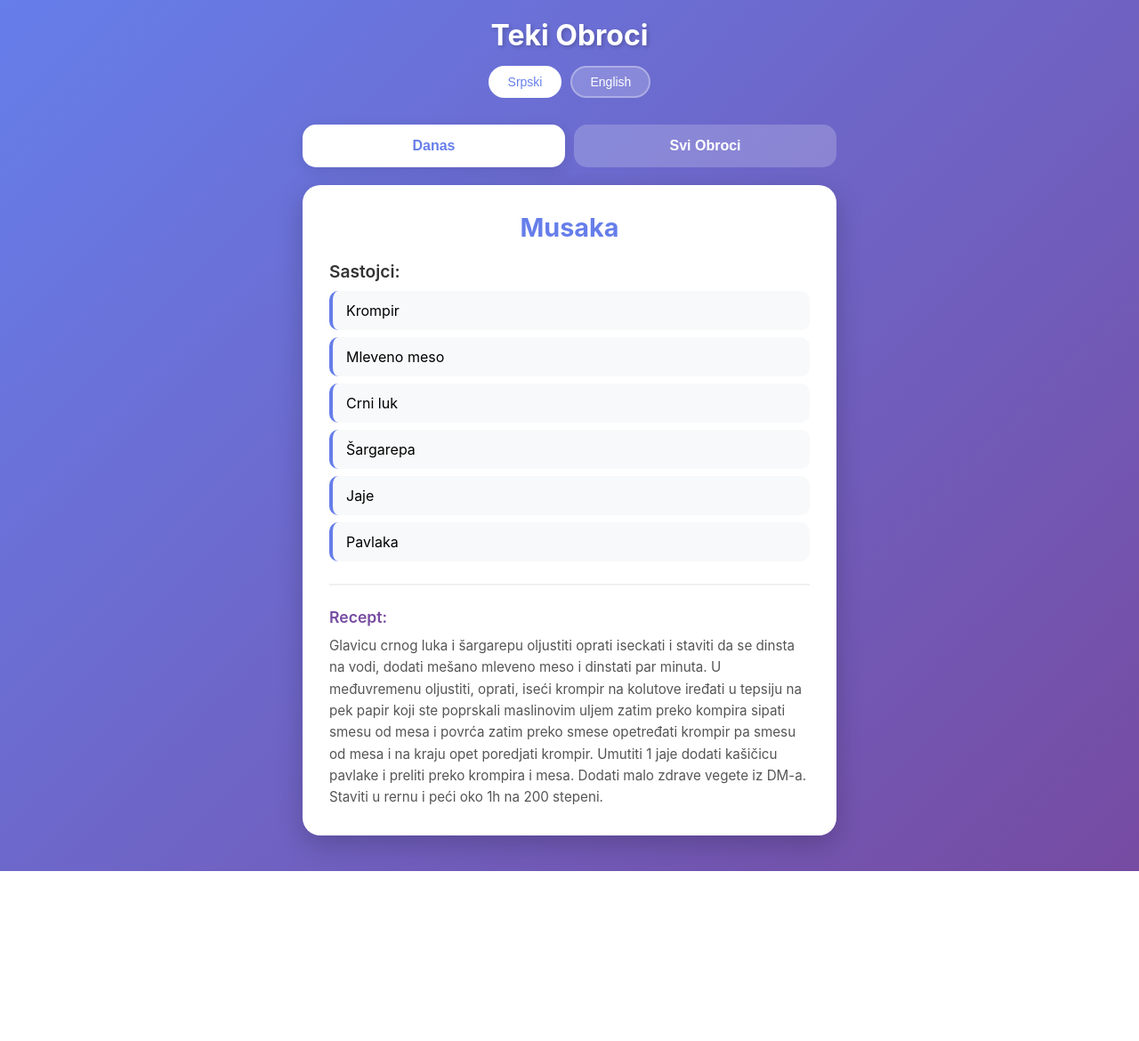
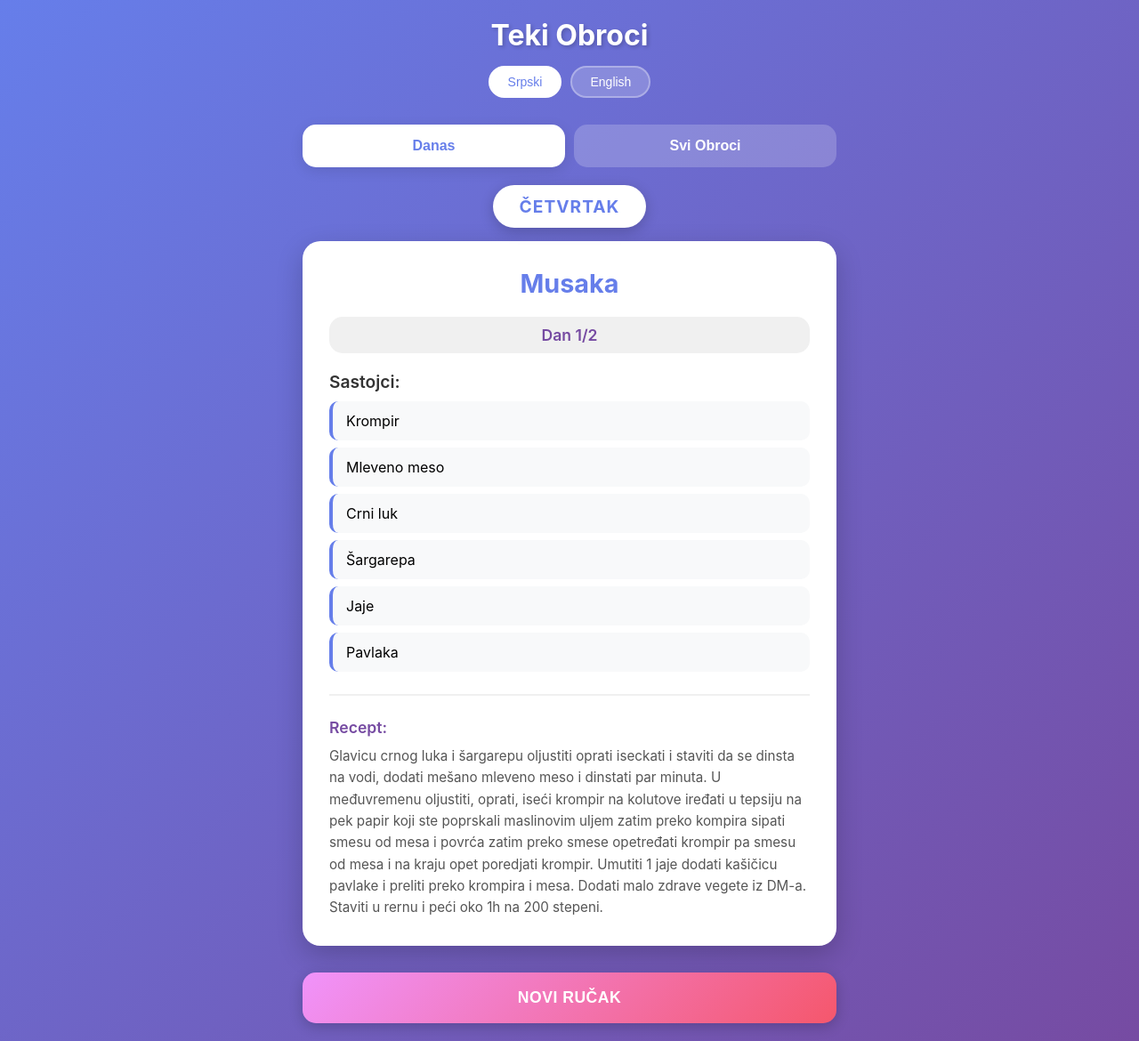
Before and after one commit to brackoandrija/nanny-meals, a Next.js app: page / in a window 1280 px wide. Shown: the whole page at 89% size. Before the commit the page ends 979 px from the top, so only its background shows below. Built offline with nearby package versions, Linux system fonts and the light colour scheme.

Commit message:
Add features: today's day display, lunch 2-day tracking, new lunch button with confirmation

```diff
--- a/app/globals.css
+++ b/app/globals.css
@@ -371,3 +371,113 @@ body {
     font-size: 14px;
   }
 }
+
+.today-info {
+  text-align: center;
+  margin-bottom: 15px;
+}
+
+.today-day {
+  display: inline-block;
+  background: white;
+  color: #667eea;
+  padding: 12px 30px;
+  border-radius: 25px;
+  font-size: 1.2rem;
+  font-weight: 700;
+  box-shadow: 0 4px 15px rgba(0,0,0,0.2);
+  text-transform: uppercase;
+  letter-spacing: 1px;
+}
+
+.lunch-day-counter {
+  text-align: center;
+  background: #f0f0f0;
+  padding: 10px 20px;
+  border-radius: 15px;
+  margin-bottom: 20px;
+  font-size: 1.1rem;
+  font-weight: 600;
+  color: #764ba2;
+}
+
+.new-lunch-btn {
+  width: 100%;
+  padding: 18px;
+  background: linear-gradient(135deg, #f093fb 0%, #f5576c 100%);
+  color: white;
+  border: none;
+  border-radius: 15px;
+  font-size: 1.1rem;
+  font-weight: 700;
+  cursor: pointer;
+  transition: all 0.3s ease;
+  box-shadow: 0 4px 15px rgba(0,0,0,0.2);
+  margin-top: 10px;
+  text-transform: uppercase;
+  letter-spacing: 0.5px;
+}
+
+.new-lunch-btn:hover {
+  transform: translateY(-2px);
+  box-shadow: 0 6px 20px rgba(0,0,0,0.25);
+}
+
+.new-lunch-btn:active {
+  transform: translateY(0);
+}
+
+.confirm-modal {
+  background: white;
+  border-radius: 20px;
+  padding: 35px;
+  max-width: 450px;
+  width: 90%;
+  text-align: center;
+  box-shadow: 0 15px 40px rgba(0,0,0,0.3);
+}
+
+.confirm-title {
+  font-size: 1.2rem;
+  color: #333;
+  margin-bottom: 30px;
+  line-height: 1.5;
+}
+
+.confirm-buttons {
+  display: flex;
+  gap: 15px;
+}
+
+.confirm-btn {
+  flex: 1;
+  padding: 15px;
+  border: none;
+  border-radius: 12px;
+  font-size: 1rem;
+  font-weight: 600;
+  cursor: pointer;
+  transition: all 0.3s ease;
+  text-transform: uppercase;
+  letter-spacing: 0.5px;
+}
+
+.confirm-yes {
+  background: linear-gradient(135deg, #667eea 0%, #764ba2 100%);
+  color: white;
+}
+
+.confirm-yes:hover {
+  transform: translateY(-2px);
+  box-shadow: 0 4px 15px rgba(102, 126, 234, 0.4);
+}
+
+.confirm-no {
+  background: #f0f0f0;
+  color: #666;
+}
+
+.confirm-no:hover {
+  background: #e0e0e0;
+  transform: translateY(-2px);
+}
--- a/app/page.tsx
+++ b/app/page.tsx
@@ -16,6 +16,12 @@ interface Meal {
   recipe?: { sr: string; en: string }
 }
 
+interface LunchHistory {
+  mealId: string
+  startDate: string
+  daysCount: number
+}
+
 const translations = {
   sr: {
     title: 'Teki Obroci',
@@ -25,6 +31,20 @@ const translations = {
     ingredients: 'Sastojci',
     recipe: 'Recept',
     allMeals: 'Svi Obroci',
+    newLunch: 'Novi Ručak',
+    confirmNewLunch: 'Da li ste sigurni da želite novi ručak? Već ste završili dva dana zaredom sa ovim obrokom.',
+    yes: 'Da',
+    no: 'Ne',
+    lunchDay: 'Dan',
+    days: {
+      monday: 'Ponedeljak',
+      tuesday: 'Utorak',
+      wednesday: 'Sreda',
+      thursday: 'Četvrtak',
+      friday: 'Petak',
+      saturday: 'Subota',
+      sunday: 'Nedelja'
+    },
     categories: {
       all: 'Sve',
       breakfast: 'Doručak',
@@ -41,6 +61,20 @@ const translations = {
     ingredients: 'Ingredients',
     recipe: 'Recipe',
     allMeals: 'All Meals',
+    newLunch: 'New Lunch',
+    confirmNewLunch: 'Are you sure you want a new lunch? You already finished two days in a row with this meal.',
+    yes: 'Yes',
+    no: 'No',
+    lunchDay: 'Day',
+    days: {
+      monday: 'Monday',
+      tuesday: 'Tuesday',
+      wednesday: 'Wednesday',
+      thursday: 'Thursday',
+      friday: 'Friday',
+      saturday: 'Saturday',
+      sunday: 'Sunday'
+    },
     categories: {
       all: 'All',
       breakfast: 'Breakfast',
@@ -57,9 +91,20 @@ export default function Home() {
   const [selectedMeal, setSelectedMeal] = useState<Meal | null>(null)
   const [currentMeal, setCurrentMeal] = useState<Meal | null>(null)
   const [category, setCategory] = useState<Category>('all')
+  const [lunchHistory, setLunchHistory] = useState<LunchHistory | null>(null)
+  const [showConfirm, setShowConfirm] = useState(false)
+  const [todayDay, setTodayDay] = useState('')
+  const [mealHistory, setMealHistory] = useState<string[]>([])
 
   const t = translations[lang]
   const meals = Object.values(mealsData.meals) as Meal[]
+
+  // Get today's day name
+  useEffect(() => {
+    const days = ['sunday', 'monday', 'tuesday', 'wednesday', 'thursday', 'friday', 'saturday']
+    const today = new Date().getDay()
+    setTodayDay(days[today])
+  }, [])
 
   useEffect(() => {
     // Load current meal
@@ -68,7 +113,88 @@ export default function Home() {
     if (meal) {
       setCurrentMeal(meal)
     }
+
+    // Load lunch history from localStorage
+    const storedHistory = localStorage.getItem('lunchHistory')
+    if (storedHistory) {
+      const history: LunchHistory = JSON.parse(storedHistory)
+      const today = new Date().toISOString().split('T')[0]
+
+      // Check if we need to increment day count
+      if (history.mealId === mealId) {
+        const daysDiff = Math.floor((new Date(today).getTime() - new Date(history.startDate).getTime()) / (1000 * 60 * 60 * 24))
+        history.daysCount = daysDiff + 1
+        setLunchHistory(history)
+        localStorage.setItem('lunchHistory', JSON.stringify(history))
+      } else {
+        // New lunch started
+        const newHistory = {
+          mealId,
+          startDate: today,
+          daysCount: 1
+        }
+        setLunchHistory(newHistory)
+        localStorage.setItem('lunchHistory', JSON.stringify(newHistory))
+      }
+    } else {
+      // First time - initialize
+      const newHistory = {
+        mealId,
+        startDate: new Date().toISOString().split('T')[0],
+        daysCount: 1
+      }
+      setLunchHistory(newHistory)
+      localStorage.setItem('lunchHistory', JSON.stringify(newHistory))
+    }
+
+    // Load meal history
+    const storedMealHistory = localStorage.getItem('mealHistory')
+    if (storedMealHistory) {
+      setMealHistory(JSON.parse(storedMealHistory))
+    }
   }, [])
+
+  const getRandomLunch = () => {
+    const lunchMeals = meals.filter(m => m.category === 'lunch')
+    // Filter out recently used meals (last 5)
+    const availableLunches = lunchMeals.filter(m => !mealHistory.slice(-5).includes(m.id))
+
+    if (availableLunches.length === 0) {
+      // If all meals have been used, reset and use all lunches
+      return lunchMeals[Math.floor(Math.random() * lunchMeals.length)]
+    }
+
+    return availableLunches[Math.floor(Math.random() * availableLunches.length)]
+  }
+
+  const handleNewLunch = () => {
+    if (lunchHistory && lunchHistory.daysCount >= 2) {
+      setShowConfirm(true)
+    } else {
+      changeLunch()
+    }
+  }
+
+  const changeLunch = () => {
+    const newLunch = getRandomLunch()
+    setCurrentMeal(newLunch)
+
+    const today = new Date().toISOString().split('T')[0]
+    const newHistory = {
+      mealId: newLunch.id,
+      startDate: today,
+      daysCount: 1
+    }
+    setLunchHistory(newHistory)
+    localStorage.setItem('lunchHistory', JSON.stringify(newHistory))
+
+    // Update meal history
+    const updatedMealHistory = [...mealHistory, newLunch.id]
+    setMealHistory(updatedMealHistory)
+    localStorage.setItem('mealHistory', JSON.stringify(updatedMealHistory))
+
+    setShowConfirm(false)
+  }
 
   const filteredMeals = category === 'all'
     ? meals
@@ -116,8 +242,23 @@ export default function Home() {
       </div>
 
       {tab === 'today' && currentMeal && (
+        <>
+          <div className="today-info">
+            {todayDay && (
+              <div className="today-day">
+                {t.days[todayDay as keyof typeof t.days]}
+              </div>
+            )}
+          </div>
+
           <div className="card">
             <h2 className="meal-title">{currentMeal.name[lang]}</h2>
+
+            {currentMeal.category === 'lunch' && lunchHistory && (
+              <div className="lunch-day-counter">
+                {t.lunchDay} {lunchHistory.daysCount}/2
+              </div>
+            )}
 
             <div>
               <h3 className="ingredients-title">{t.ingredients}:</h3>
@@ -135,6 +276,13 @@ export default function Home() {
               </div>
             )}
           </div>
+
+          {currentMeal.category === 'lunch' && (
+            <button className="new-lunch-btn" onClick={handleNewLunch}>
+              {t.newLunch}
+            </button>
+          )}
+        </>
       )}
 
       {tab === 'all' && (
@@ -197,6 +345,22 @@ export default function Home() {
           </div>
         </div>
       )}
+
+      {showConfirm && (
+        <div className="modal-overlay" onClick={() => setShowConfirm(false)}>
+          <div className="confirm-modal" onClick={(e) => e.stopPropagation()}>
+            <h3 className="confirm-title">{t.confirmNewLunch}</h3>
+            <div className="confirm-buttons">
+              <button className="confirm-btn confirm-yes" onClick={changeLunch}>
+                {t.yes}
+              </button>
+              <button className="confirm-btn confirm-no" onClick={() => setShowConfirm(false)}>
+                {t.no}
+              </button>
+            </div>
+          </div>
+        </div>
+      )}
     </div>
   )
 }
```
Lines whose indentation alone changed are shown as unchanged.
